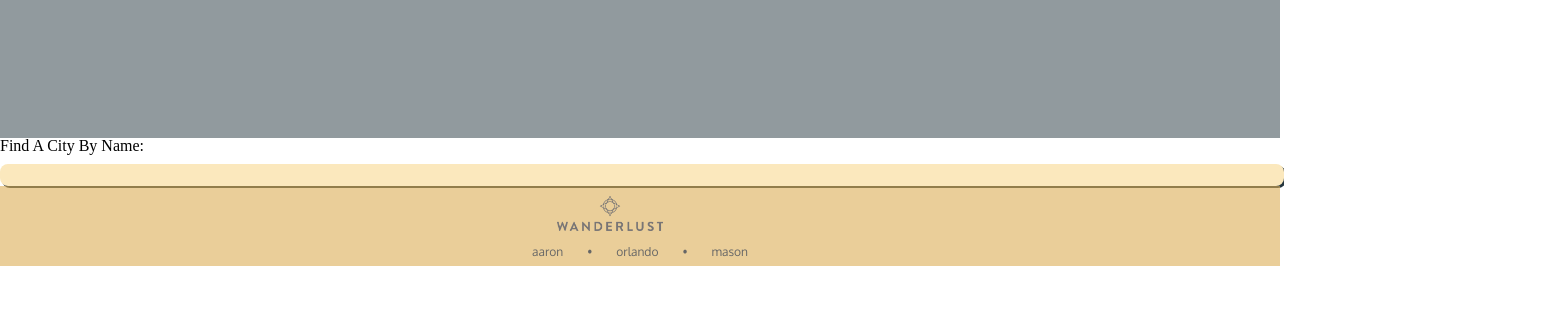
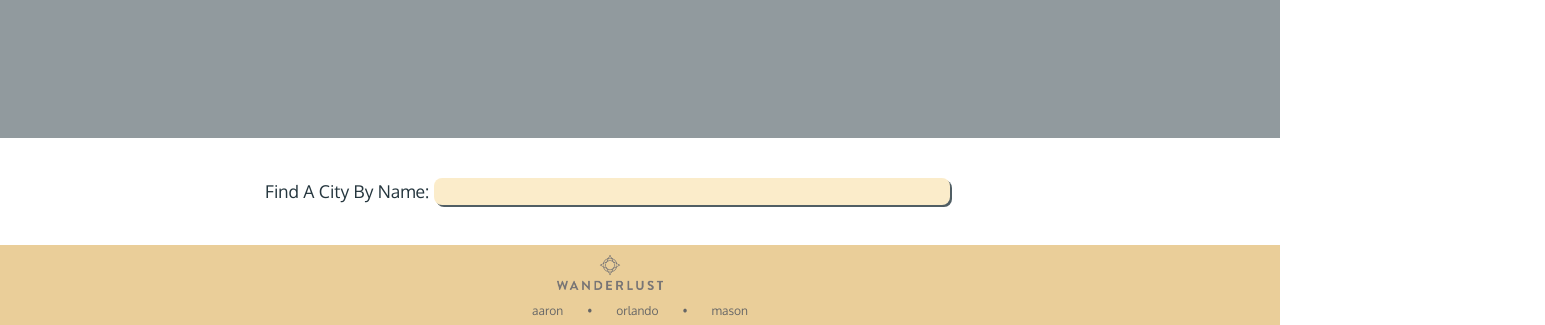
Before and after one commit to ajsmith17/unit3-project, a website: page public/index.html in a window 1280 px wide. Shown: the part 722-1047 px from the top of the page, 1545 px wide, since content can reach past the window. Before the commit the page ends 988 px from the top, so only its background shows below. Drawn offline with nearby package versions, Linux system fonts and the light colour scheme; no server answers.

Commit message:
search bar css

```diff
--- a/public/main.css
+++ b/public/main.css
@@ -180,12 +180,14 @@ input[type="text"] {
   background: var(--cru);
   box-shadow: 2px 2px var(--blue);
   font-family: 'Oxygen';
+  font-size: 10px;
   color: black;
   border: 1px;
   transition: 0.2s ease-in-out;
   border-radius: 8px;
   outline: none;
   margin-top: 10px;
+  font-size: 12px;
 }
 
 input[type="password"] {
@@ -200,6 +202,7 @@ input[type="password"] {
   border-radius: 8px;
   outline: none;
   margin-top: 10px;
+  font-size: 12px;
 }
 
 textarea {
@@ -214,6 +217,7 @@ textarea {
   border-radius: 8px;
   outline: none;
   margin-top: 10px;
+  font-size: 12px;
 }
 
 input[type="submit"] {
@@ -222,7 +226,7 @@ input[type="submit"] {
   background: var(--cru);
   box-shadow: 2px 2px var(--blue);
   font-family: 'Oxygen';
-  color: #4f5b62;
+  font-size: 17px;
   border: 0px;
   transition: 0.2s ease-in-out;
   border-radius: 8px;
@@ -230,6 +234,34 @@ input[type="submit"] {
   margin-top: 40px;
   margin-bottom: 40px;
   outline: none;
+}
+
+.search {
+  transform: translate(265px);
+}
+
+label {
+  font-family: 'Oxygen';
+  font-weight: 400;
+  color: var(--blue);
+  font-size: 1.1em;
+}
+
+.search input[type="text"] {
+  width: 40%;
+  height: 25px;
+  background: var(--cru);
+  box-shadow: 2px 2px var(--blue);
+  font-family: 'Oxygen';
+  font-size: 17px;
+  border: 0px;
+  transition: 0.2s ease-in-out;
+  border-radius: 8px;
+  color: var(--blue);
+  margin-top: 40px;
+  margin-bottom: 40px;
+  outline: none;
+  opacity: .8;
 }
 
 /* =============CARDS============ */
```
